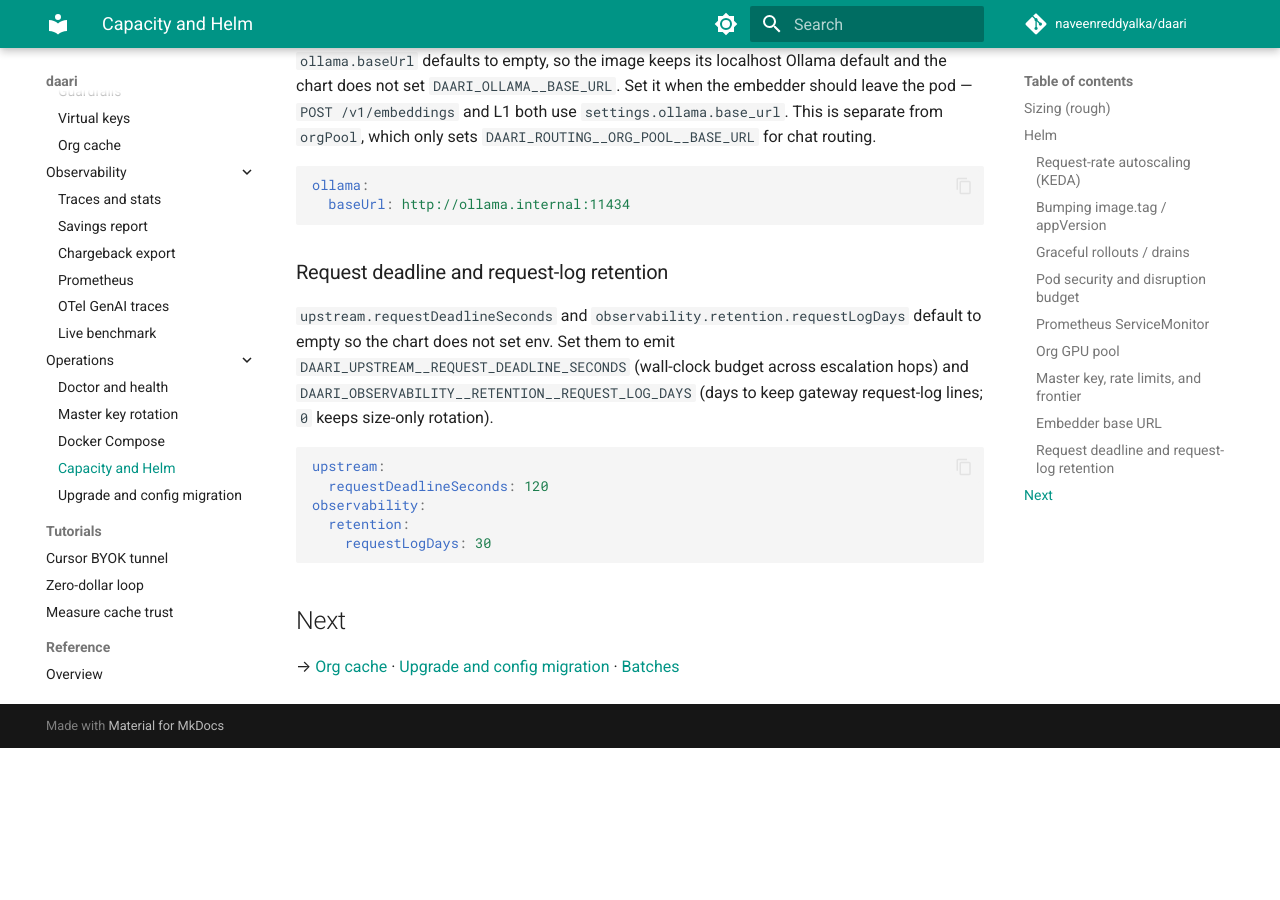
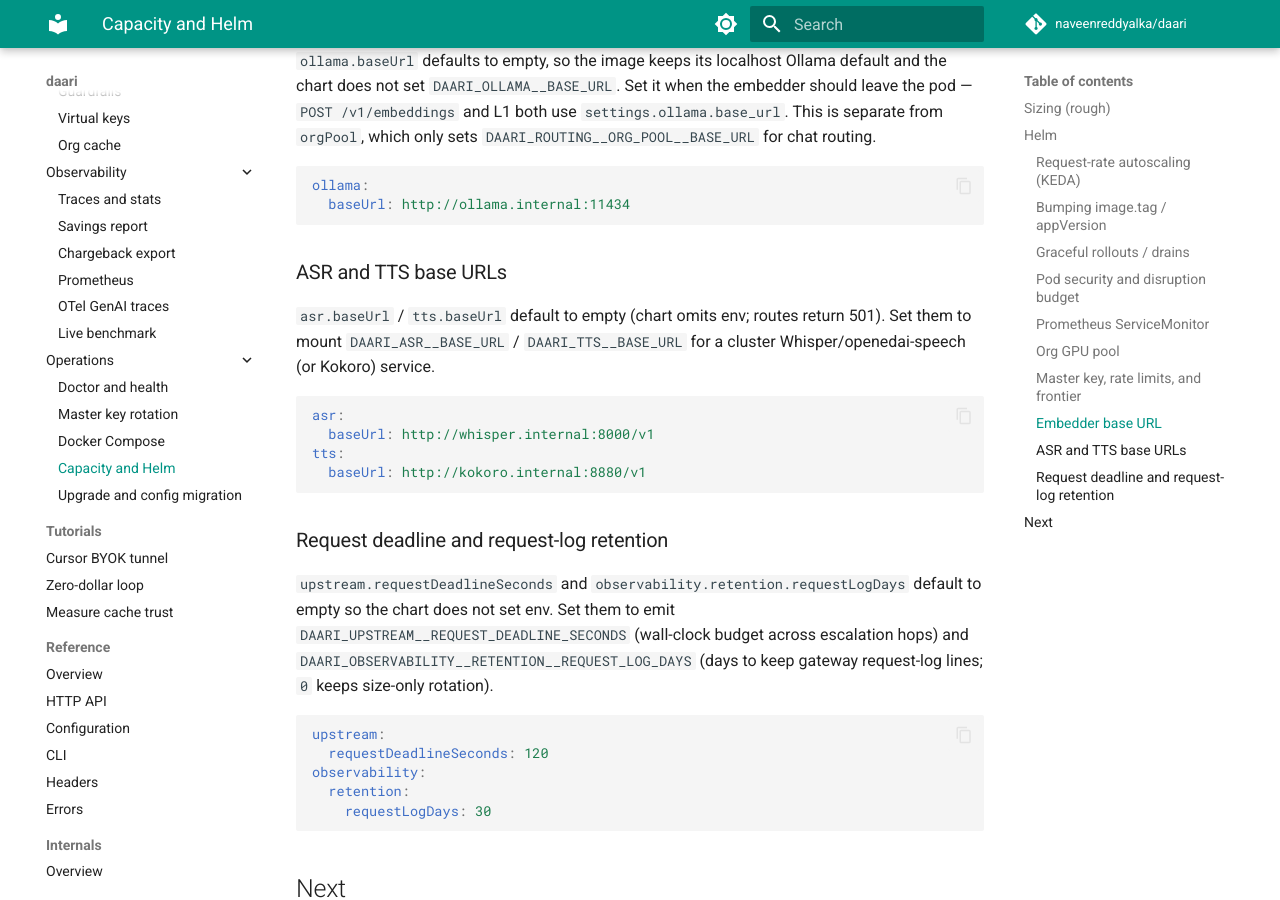
Before and after one commit to naveenreddyalka/daari, an MkDocs documentation site: the page built from docs/developer/guides/operations/capacity-helm.md, in a window 1280 px wide and 900 px high, scrolled down 4954 px. Built offline with MkDocs 1.6.1 and Material for MkDocs 9.7.7, drawn with Linux system fonts in a browser that asks for light colours; comment, search, counter and statistics services are not loaded; before the commit the page ends 5702 px from its top, so only the background shows below that.

Commit message:
feat(helm): expose tts.baseUrl as DAARI_TTS__BASE_URL
Mirror ASR: empty default omits the env; set tts.baseUrl for fleet TTS
against openedai-speech or Kokoro without hand-editing Deployment env.

Co-authored-by: Cursor <cursoragent@cursor.com>

````diff
--- a/docs/developer/guides/operations/capacity-helm.md
+++ b/docs/developer/guides/operations/capacity-helm.md
@@ -204,6 +204,19 @@ ollama:
   baseUrl: http://ollama.internal:11434
 ```
 
+### ASR and TTS base URLs
+
+`asr.baseUrl` / `tts.baseUrl` default to empty (chart omits env; routes return
+501). Set them to mount `DAARI_ASR__BASE_URL` / `DAARI_TTS__BASE_URL` for a
+cluster Whisper/openedai-speech (or Kokoro) service.
+
+```yaml
+asr:
+  baseUrl: http://whisper.internal:8000/v1
+tts:
+  baseUrl: http://kokoro.internal:8880/v1
+```
+
 ### Request deadline and request-log retention
 
 `upstream.requestDeadlineSeconds` and `observability.retention.requestLogDays`
````
Also changed, not shown: docs/TRACKING.md (+7 -0 lines), 3 other files.
